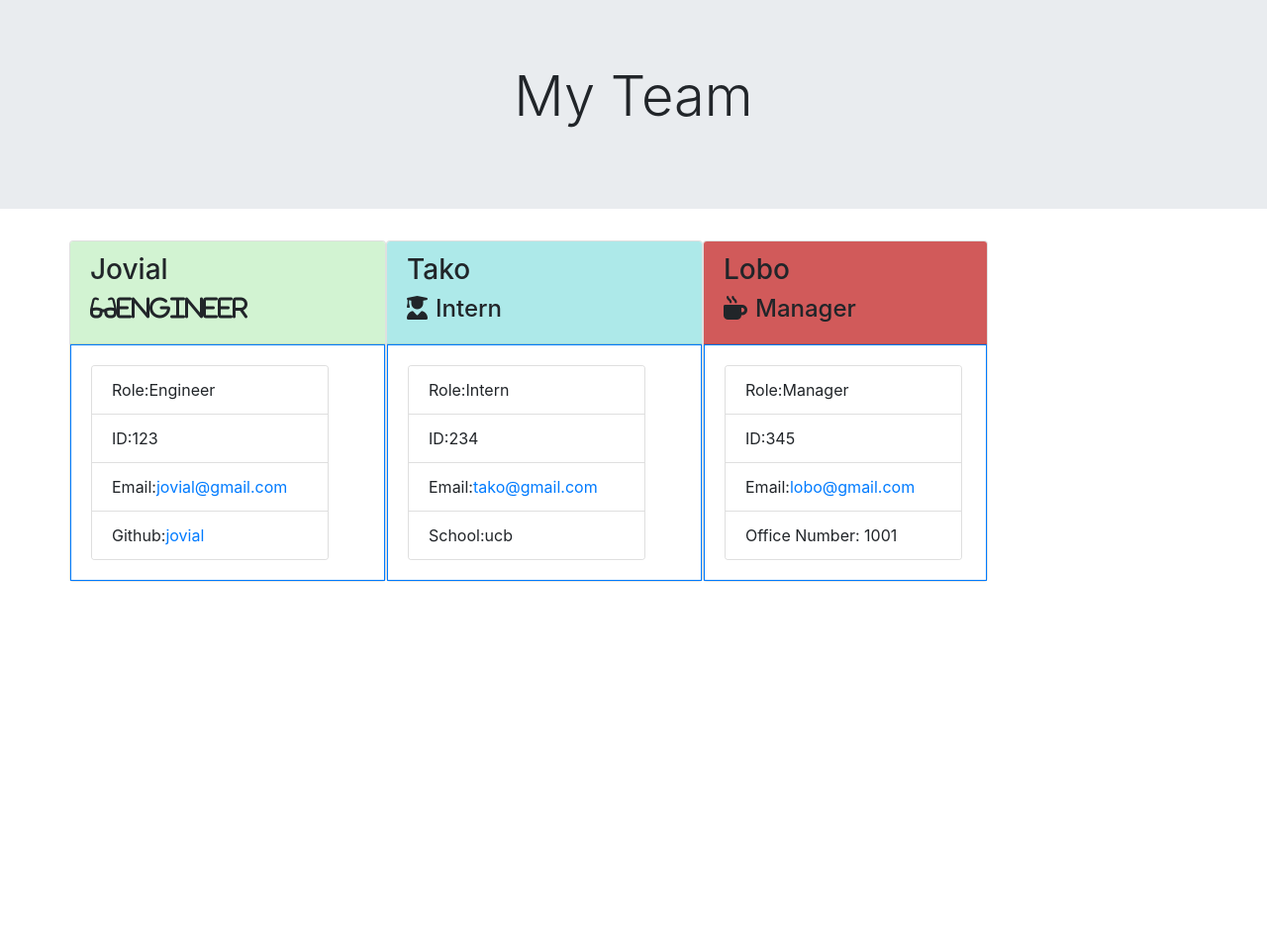
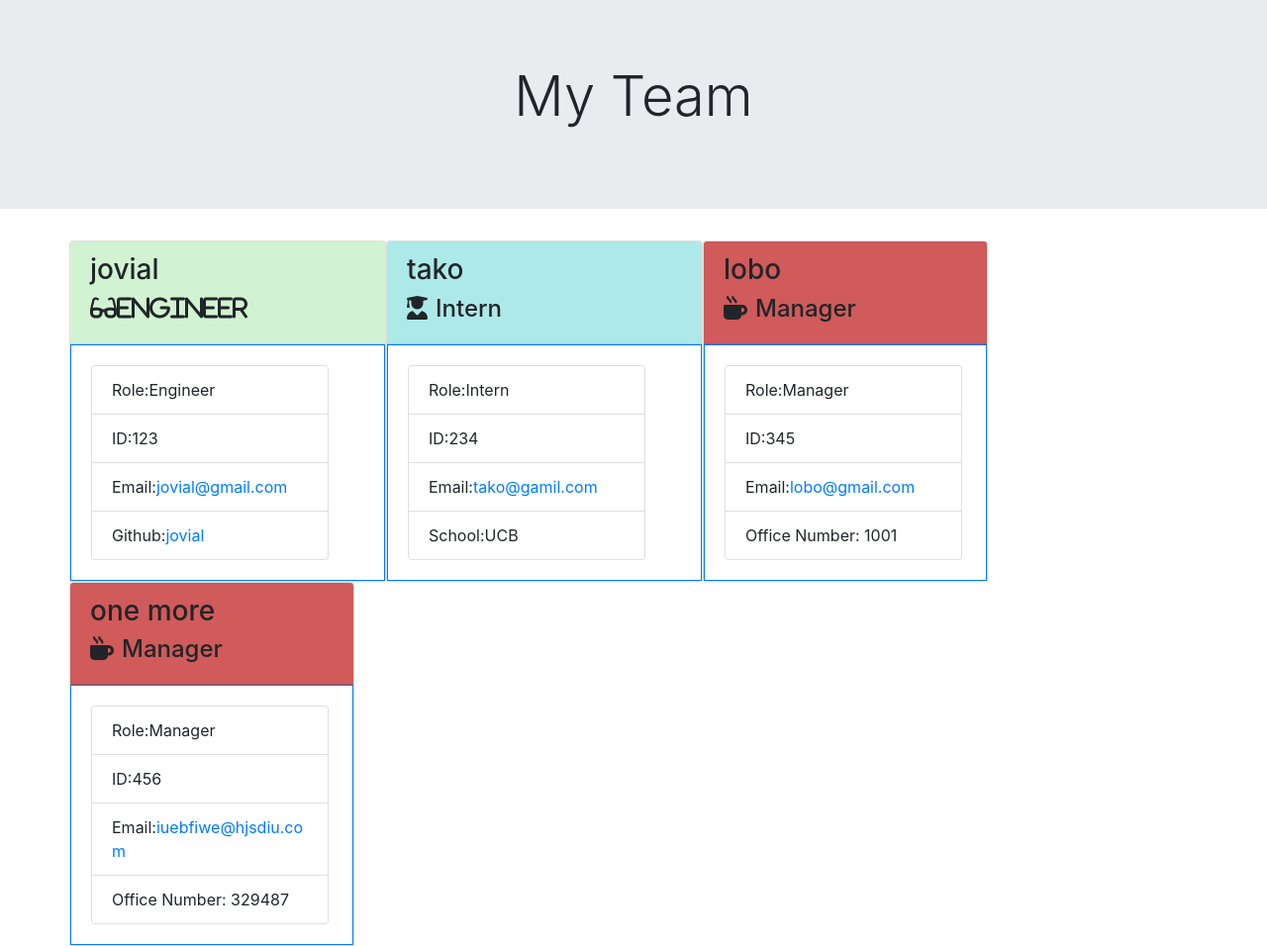
Before and after one commit to CloudyLondon/team-profile, a website: page dist/index.html in a window 1280 px wide. Shown: the whole page at 99% size. Before the commit the page ends 800 px from the top, so only its background shows below. Drawn offline with nearby package versions, Linux system fonts and the light colour scheme.

Commit message:
add walkthrough

```diff
--- a/dist/index.html
+++ b/dist/index.html
@@ -1,3 +1,4 @@
+
 
 <!DOCTYPE html>
 <html lang="en">
@@ -24,11 +25,9 @@
         <div class="container">
             <div class="row">
 
-            <!-- Team Cards -->
-
         <div class="card  shadow-5 " style="width: 20rem; ">
             <div class="card-header" style="background-color: #d2f3d2;">
-                <h3>Jovial</h3>
+                <h3>jovial</h3>
                 <h4><i class="fa fa-glasses mr-2">Engineer</i></h4>
             </div>
             <div class="card-body border border-primary">
@@ -45,7 +44,7 @@
 
         <div class="card  shadow-5 " style="width: 20rem;">
             <div class="card-header" style="background-color: rgb(173, 233, 233);">
-                <h3>Tako</h3>
+                <h3>tako</h3>
                 <h4><i class="fa fa-user-graduate mr-2"></i>Intern</h4>
             </div>
             <div class="card-body border border-primary">
@@ -54,8 +53,8 @@
                         <li class="list-group-item">Role:Intern</li>
 
                         <li class="list-group-item">ID:234</li>
-                        <li class="list-group-item">Email:<a href="mailto:tako@gmail.com">tako@gmail.com</a></li>
-                        <li class="list-group-item">School:ucb</li>
+                        <li class="list-group-item">Email:<a href="mailto:tako@gamil.com">tako@gamil.com</a></li>
+                        <li class="list-group-item">School:UCB</li>
                     </ul>
                 </div>
             </div>
@@ -63,7 +62,7 @@
 
         <div class="card  shadow-5 " style="width: 18rem;">
             <div class="card-header" style="background-color: rgb(209, 90, 90);">
-                <h3>Lobo</h3>
+                <h3>lobo</h3>
                 <h4><i class="fa fa-mug-hot mr-2"></i>Manager</h4>
             </div>
             <div class="card-body border border-primary">
@@ -73,6 +72,23 @@
                         <li class="list-group-item">ID:345</li>
                         <li class="list-group-item">Email:<a href="mailto:lobo@gmail.com">lobo@gmail.com</a></li>
                         <li class="list-group-item">Office Number: 1001</li>
+                    </ul>
+                </div>
+            </div>
+        </div>
+
+        <div class="card  shadow-5 " style="width: 18rem;">
+            <div class="card-header" style="background-color: rgb(209, 90, 90);">
+                <h3>one more</h3>
+                <h4><i class="fa fa-mug-hot mr-2"></i>Manager</h4>
+            </div>
+            <div class="card-body border border-primary">
+                <div class="card" style="width: 15rem;">
+                    <ul class="list-group list-group-flush">
+                        <li class="list-group-item">Role:Manager</li>
+                        <li class="list-group-item">ID:456</li>
+                        <li class="list-group-item">Email:<a href="mailto:iuebfiwe@hjsdiu.com">iuebfiwe@hjsdiu.com</a></li>
+                        <li class="list-group-item">Office Number: 329487</li>
                     </ul>
                 </div>
             </div>
```
Also changed, not shown: README.md, 1 other file.
